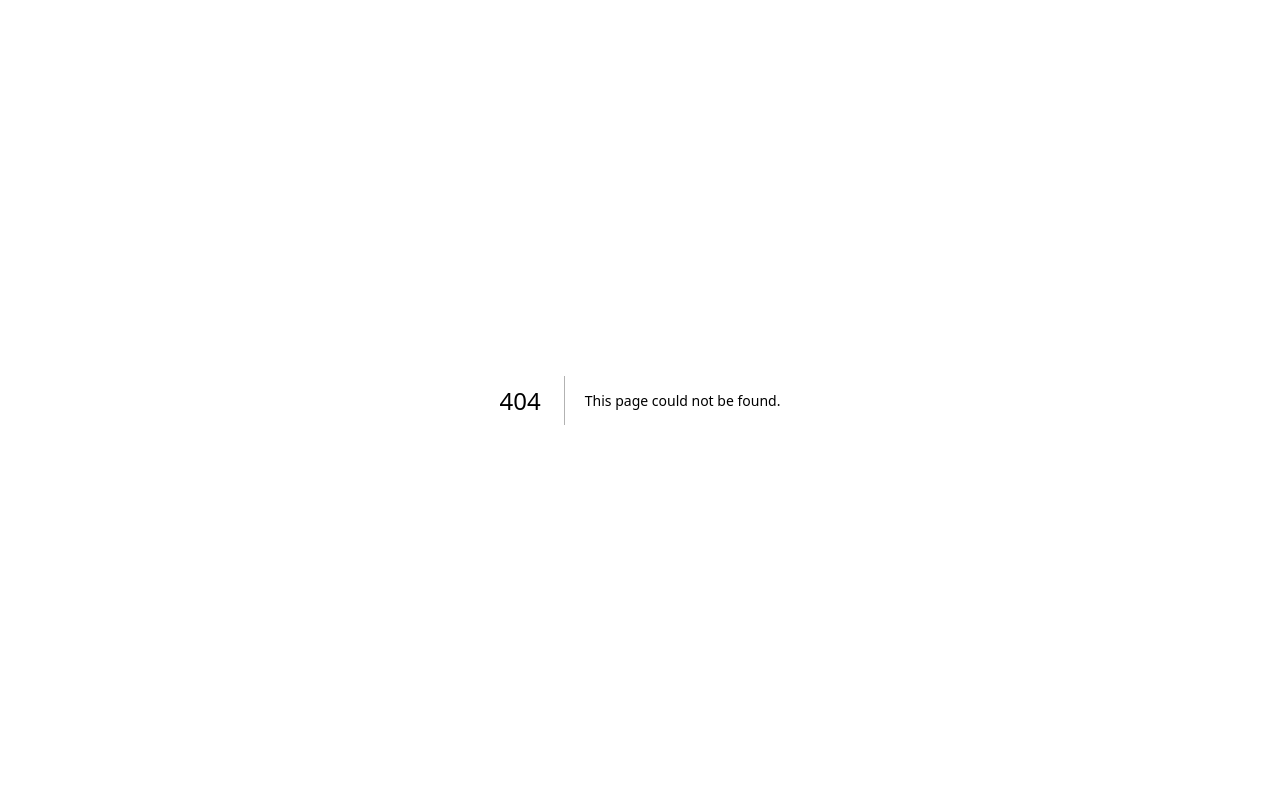
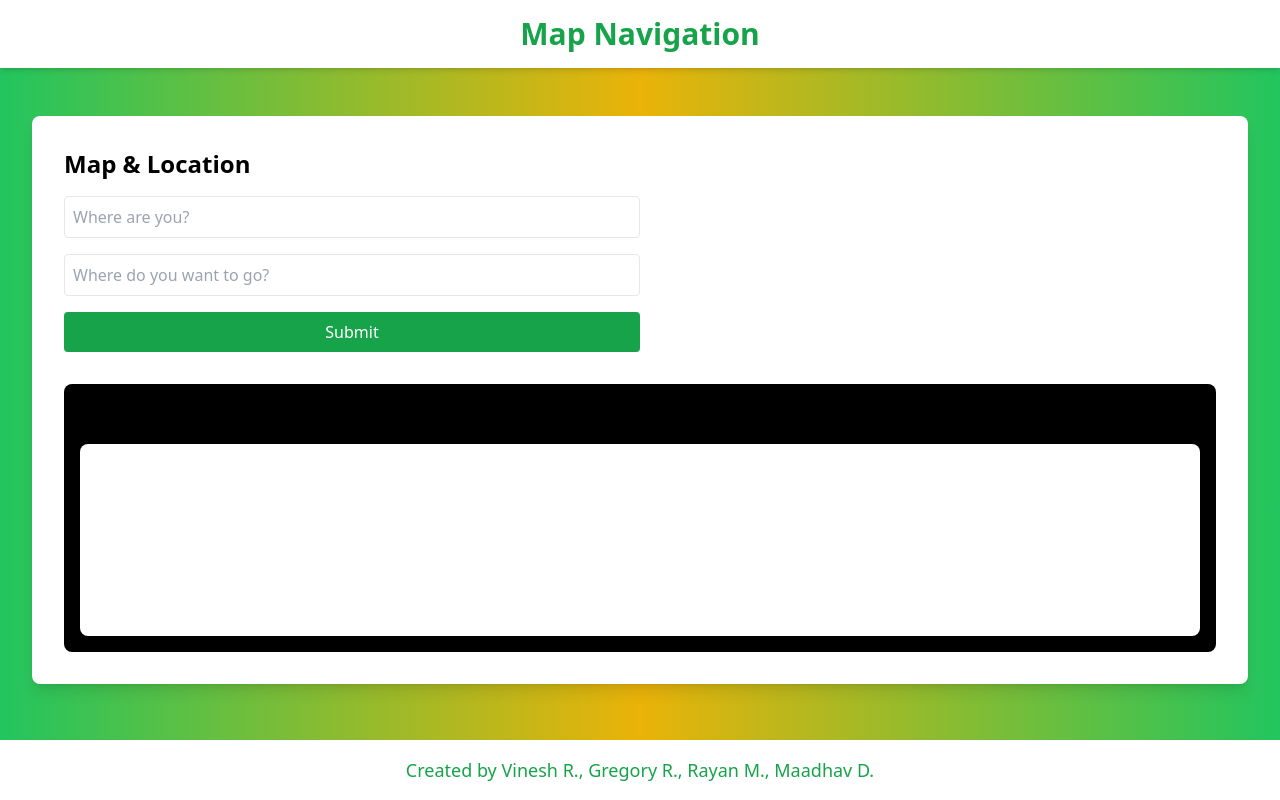
Before and after one commit to rayannm/UberHackathon, a Next.js app in the folder uberhackathon/: page /map in a window 1280 px wide. Before the commit this address had no page. Built offline with nearby package versions, Linux system fonts and the light colour scheme.

Commit message:
Add index.jsx and map.jsx
cool looking ui that took 2 hours to build

```diff
--- /dev/null
+++ b/uberhackathon/src/pages/map.jsx
@@ -0,0 +1,60 @@
+import Head from 'next/head';
+import styles from '../styles/globals.css';
+
+export default function MapPage() {
+  const handleSubmit = (e) => {
+    e.preventDefault();
+    // Your form submission logic here
+    console.log('Form submitted');
+  };
+
+  return (
+    <div className="flex flex-col min-h-screen bg-gradient-to-r from-green-500 via-yellow-500 to-green-500">
+      <Head>
+        <title>Map Navigation</title>
+      </Head>
+
+      {/* Header */}
+      <header className="bg-white text-green-600 text-center py-4 shadow-md">
+        <h1 className="text-3xl font-semibold">Map Navigation</h1>
+      </header>
+
+      {/* Main Content */}
+      <main className="flex-grow p-4">
+        <div className="bg-white rounded-lg shadow-lg p-8 mx-4 my-8">
+          <form onSubmit={handleSubmit}>
+            {/* Map & Location Inputs */}
+            <section className="mb-8">
+              <h2 className="text-2xl font-semibold mb-4">Map & Location</h2>
+              <div className="flex justify-between">
+                <div className="w-1/2">
+                  <input type="text" placeholder="Where are you?" className="p-2 mb-4 w-full rounded border" />
+                  <input type="text" placeholder="Where do you want to go?" className="p-2 mb-4 w-full rounded border" />
+                  {/* Submit Button */}
+                  <button type="submit" className="p-2 w-full rounded bg-green-600 text-white">Submit</button>
+                </div>
+                <div className="w-1/2">
+                  {/* Your map can go here */}
+                </div>
+              </div>
+            </section>
+          </form>
+
+          {/* Frame for JS/Python Output */}
+          <section className="bg-black rounded-lg p-4">
+            <h2 className="text-xl font-semibold mb-4">JS/Python Output</h2>
+            {/* Leave this section blank for your JS/Python output */}
+            <div className="w-full h-48 bg-white rounded-lg">
+              {/* Your image will be displayed here */}
+            </div>
+          </section>
+        </div>
+      </main>
+
+      {/* Footer */}
+      <footer className="bg-white text-green-600 text-center py-4 shadow-md">
+        <p className="text-lg">Created by Vinesh R., Gregory R., Rayan M., Maadhav D.</p>
+      </footer>
+    </div>
+  );
+}
```
Also changed, not shown: uberhackathon/src/pages/page.jsx (renamed from uberhackathon/src/app/page.jsx), uberhackathon/src/styles/globals.css (renamed from uberhackathon/src/app/globals.css).
